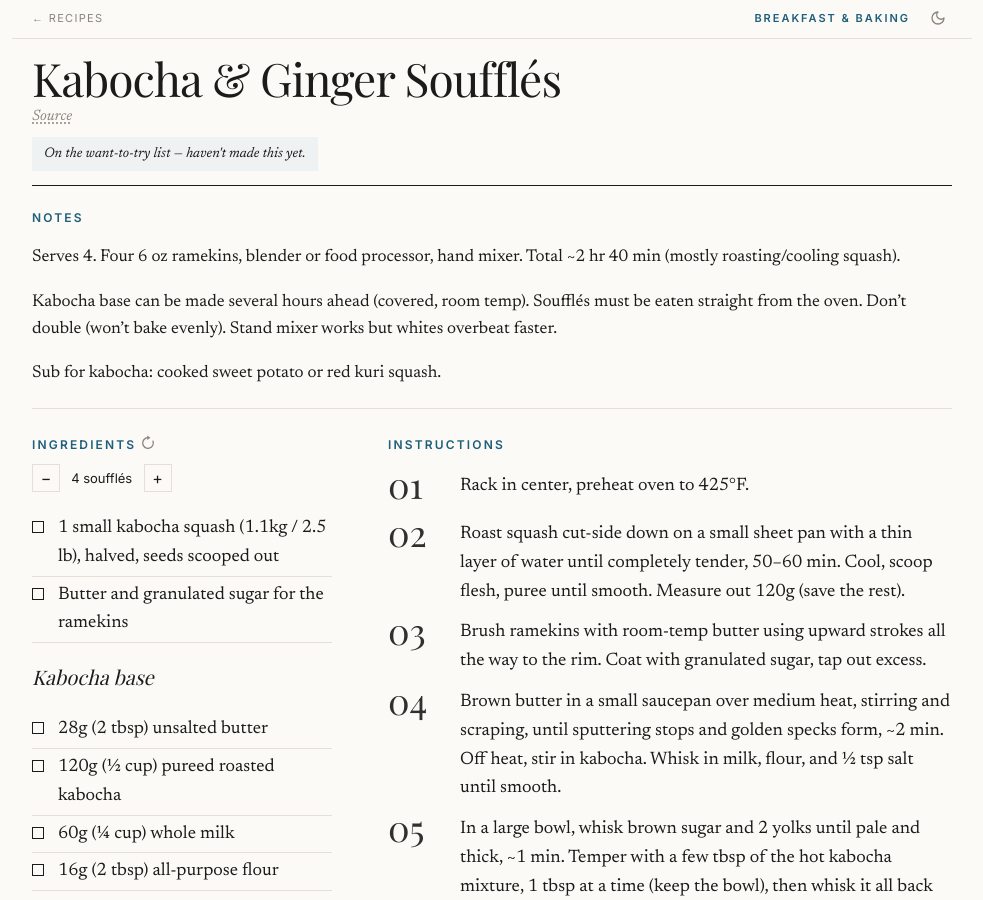
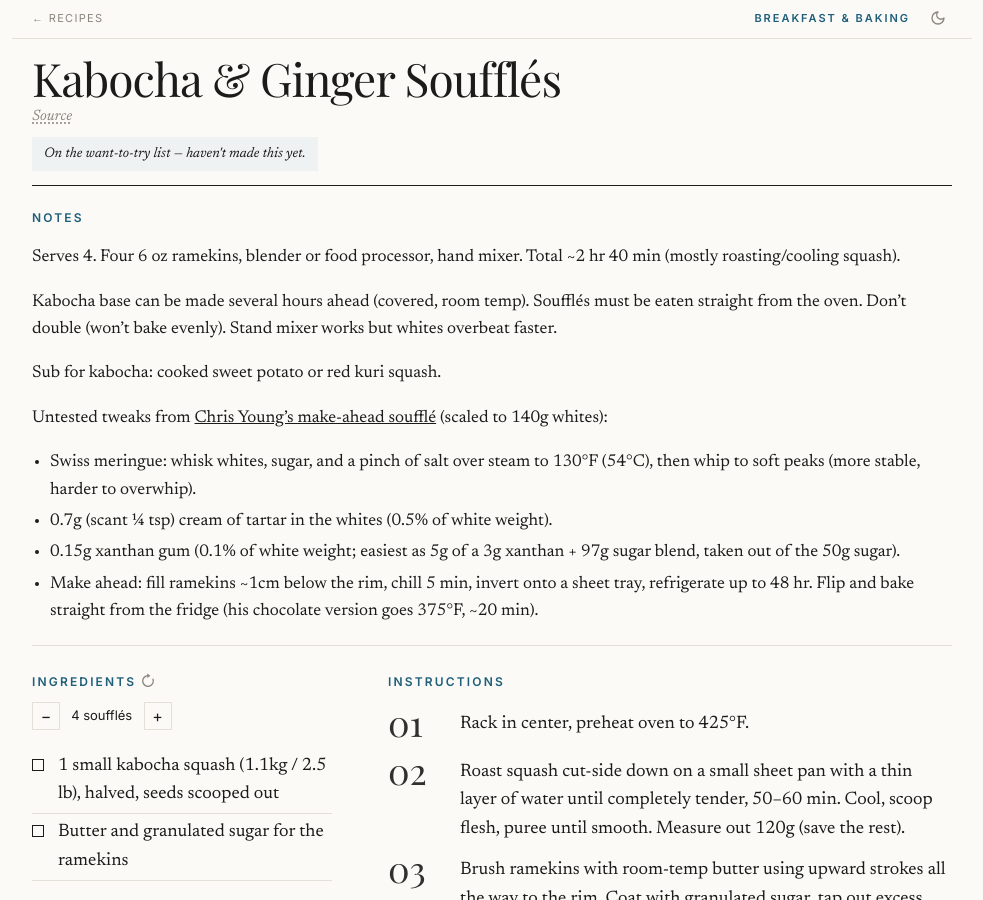
Before and after one commit to DarrenTsung/recipes, a Jekyll site: the page built from _recipes/kabocha_ginger_souffles.md, in a window 1280 px wide and 900 px high. Shown: the whole window, without its empty margins (48-1031 px from the left). Built offline with Jekyll 4.4.1, drawn with Linux system fonts in a browser that asks for light colours; some web fonts are replaced.

Commit message:
recipes: add Chris Young soufflé tweaks to kabocha soufflé notes
Co-Authored-By: Claude Opus 5.5 <noreply@anthropic.com>
Claude-Session: https://claude.ai/code/session_016vH9kCZfUy7thfrS5UMafD

```diff
--- a/_recipes/kabocha_ginger_souffles.md
+++ b/_recipes/kabocha_ginger_souffles.md
@@ -17,6 +17,12 @@ Serves 4. Four 6 oz ramekins, blender or food processor, hand mixer. Total ~2 hr
 Kabocha base can be made several hours ahead (covered, room temp). Soufflés must be eaten straight from the oven. Don't double (won't bake evenly). Stand mixer works but whites overbeat faster.
 
 Sub for kabocha: cooked sweet potato or red kuri squash.
+
+Untested tweaks from [Chris Young's make-ahead soufflé](https://chrisyoungcooks.com/make-ahead-chocolate-souffle-recipe/) (scaled to 140g whites):
+- Swiss meringue: whisk whites, sugar, and a pinch of salt over steam to 130°F (54°C), then whip to soft peaks (more stable, harder to overwhip).
+- 0.7g (scant ¼ tsp) cream of tartar in the whites (0.5% of white weight).
+- 0.15g xanthan gum (0.1% of white weight; easiest as 5g of a 3g xanthan + 97g sugar blend, taken out of the 50g sugar).
+- Make ahead: fill ramekins ~1cm below the rim, chill 5 min, invert onto a sheet tray, refrigerate up to 48 hr. Flip and bake straight from the fridge (his chocolate version goes 375°F, ~20 min).
 
 ## Ingredients:
 
```
